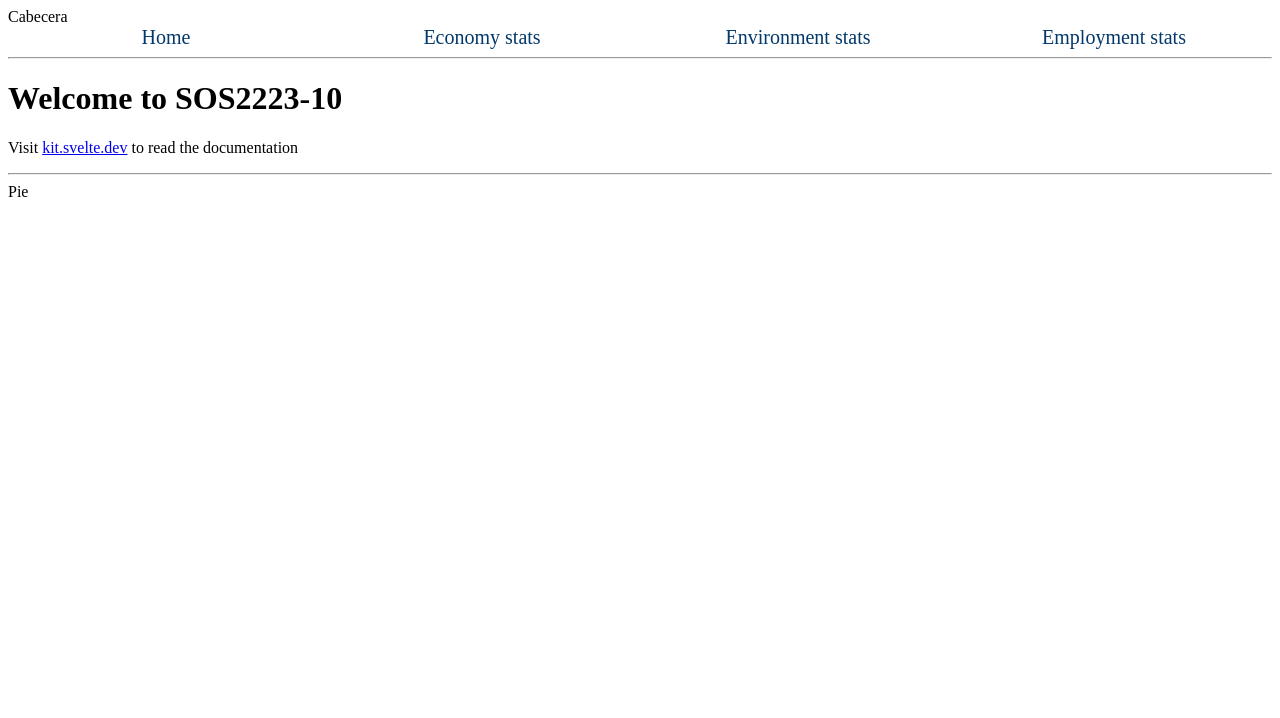
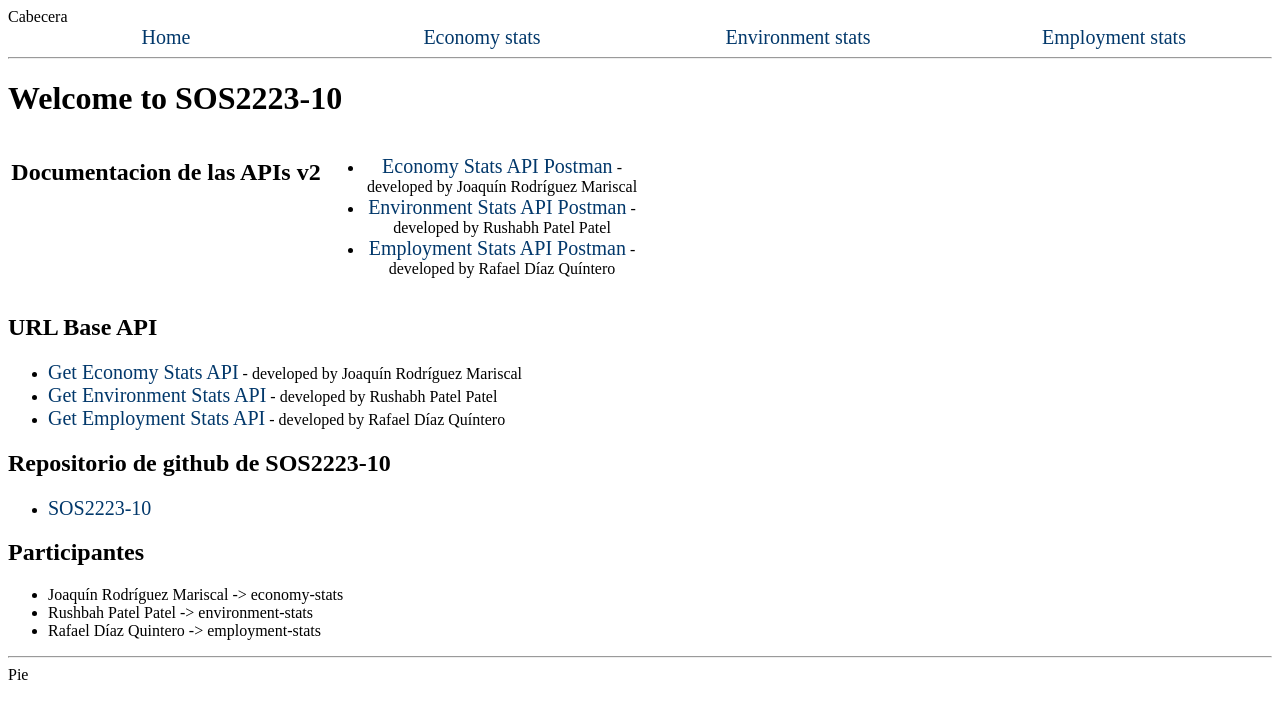
Before and after one commit to gti-sos/SOS2223-10, a SvelteKit app in the folder frontend/: page / in a window 1280 px wide. Shown: the top 718 px of the page. Built offline with nearby package versions, Linux system fonts and the light colour scheme.

Commit message:
actualizacion

```diff
--- a/frontend/src/routes/+page.svelte
+++ b/frontend/src/routes/+page.svelte
@@ -1,2 +1,86 @@
+<script>
+let URL = "http://localhost:12345"
+</script>
+
+
 <h1>Welcome to SOS2223-10</h1>
-<p>Visit <a href="https://kit.svelte.dev">kit.svelte.dev</a> to read the documentation</p>
+<div>
+    <div class="container">
+        <h2>Documentacion de las APIs v2</h2>
+        <ul>
+            <li>
+                <a
+                    href="https://sos2223-10.ew.r.appspot.com/api/v2/economy-stats/docs"
+                    >Economy Stats API Postman</a
+                > - developed by Joaquín Rodríguez Mariscal
+            </li>
+            <li>
+                <a
+                    href="https://sos2223-10.ew.r.appspot.com/api/v2/environment-stats/docs"
+                    >Environment Stats API Postman</a
+                > - developed by Rushabh Patel Patel
+            </li>
+            <li>
+                <a
+                    href="https://sos2223-10.ew.r.appspot.com/api/v2/employment-stats/docs"
+                    >Employment Stats API Postman</a
+                > - developed by Rafael Díaz Quíntero
+            </li>
+        </ul>
+    </div>
+    <div>
+        <h2>URL Base API</h2>
+        <ul>
+            <li>
+                <a href="https://sos2223-10.appspot.com/api/v2/economy-stats"
+                    >Get Economy Stats API</a
+                > - developed by Joaquín Rodríguez Mariscal
+            </li>
+            <li>
+                <a
+                    href="https://sos2223-10.appspot.com/api/v2/environment-stats"
+                    >Get Environment Stats API</a
+                > - developed by Rushabh Patel Patel
+            </li>
+            <li>
+                <a href="https://sos2223-10.appspot.com/api/v2/employment-stats"
+                    >Get Employment Stats API</a
+                > - developed by Rafael Díaz Quíntero
+            </li>
+        </ul>
+    </div>
+    <div>
+        <h2>Repositorio de github de SOS2223-10</h2>
+        <ul>
+            <li>
+                <a href="https://github.com/gti-sos/SOS2223-10">SOS2223-10</a>
+            </li>
+        </ul>
+        <h2>Participantes</h2>
+        <ul>
+            <li>
+                Joaquín Rodríguez Mariscal -> economy-stats
+            </li>
+            <li>
+                Rushbah Patel Patel -> environment-stats
+            </li>
+            <li>
+                Rafael Díaz Quintero -> employment-stats
+            </li>
+
+        </ul>
+    </div>
+</div>
+
+<style>
+    a {
+        color: rgb(2, 56, 107);
+        text-decoration: none;
+        font-size: 20px;
+    }
+    .container {
+        display: grid;
+        grid-template-columns: 25% 25% 25% 25%;
+        text-align: center;
+    }
+</style>
--- a/frontend/src/routes/Header.svelte
+++ b/frontend/src/routes/Header.svelte
@@ -8,6 +8,7 @@
         </div>
     </nav>
 </main>
+
 <style>
     a {
         color : rgb(2, 56, 107);
```
Also changed, not shown: frontend/src/routes/economy-stats/+page.svelte (+14 -14 lines), 1 other file (tests, documents, lock files or other folders).
